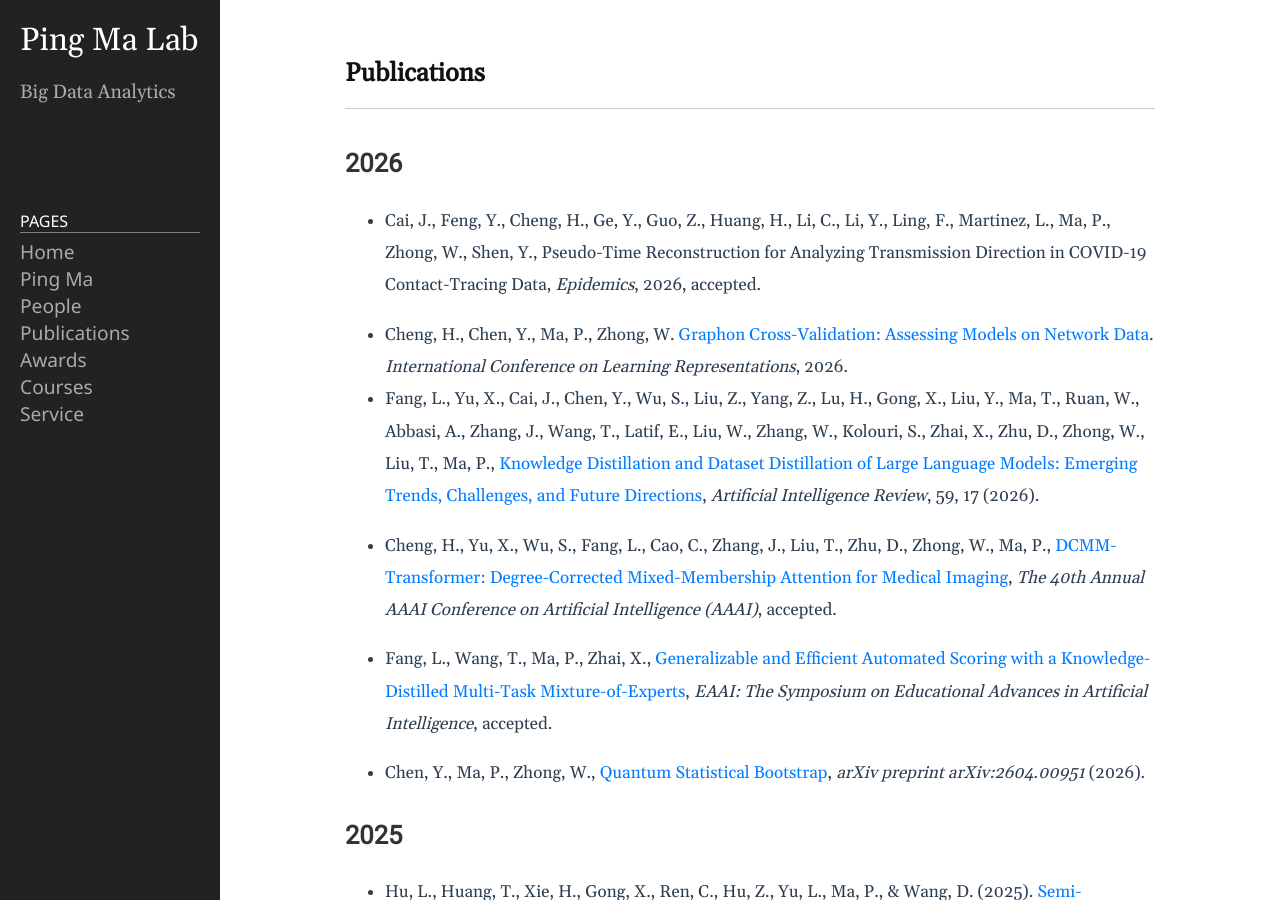
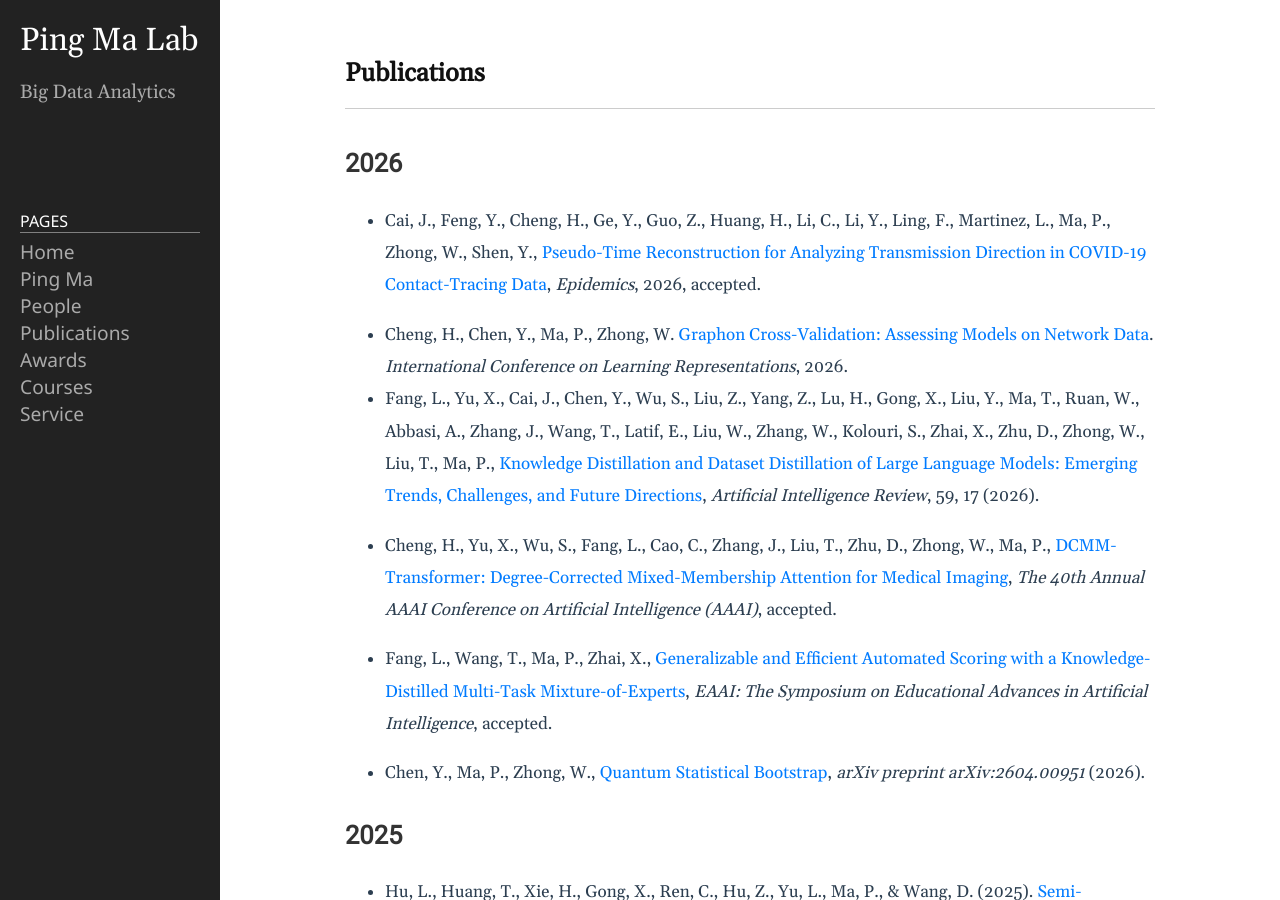
Before and after one commit to BDALpingio/BDALpingio.github.io, a Jekyll site: the page built from 3_publications.md, in a window 1280 px wide and 900 px high. Built offline with Jekyll 4.4.1, drawn with Linux system fonts in a browser that asks for light colours; part of the change alters nothing that is shown.

```diff
--- a/3_publications.md
+++ b/3_publications.md
@@ -4,7 +4,7 @@ title: Publications
 permalink: /3_publications/
 ---
 ## 2026
-- Cai, J., Feng, Y., Cheng, H., Ge, Y., Guo, Z., Huang, H., Li, C., Li, Y., Ling, F., Martinez, L., Ma, P., Zhong, W., Shen, Y., Pseudo-Time Reconstruction for Analyzing Transmission Direction in COVID-19 Contact-Tracing Data, _Epidemics_, 2026, accepted.
+- Cai, J., Feng, Y., Cheng, H., Ge, Y., Guo, Z., Huang, H., Li, C., Li, Y., Ling, F., Martinez, L., Ma, P., Zhong, W., Shen, Y., [Pseudo-Time Reconstruction for Analyzing Transmission Direction in COVID-19 Contact-Tracing Data](https://doi.org/10.1016/j.epidem.2026.100914), _Epidemics_, 2026, accepted.
 
 - Cheng, H., Chen, Y., Ma, P., Zhong, W. [Graphon Cross-Validation: Assessing Models on Network Data](https://iclr.cc/virtual/2026/poster/10011216). _International Conference on Learning Representations_, 2026.
 - Fang, L., Yu, X., Cai, J., Chen, Y., Wu, S., Liu, Z., Yang, Z., Lu, H., Gong, X., Liu, Y., Ma, T., Ruan, W., Abbasi, A., Zhang, J., Wang, T., Latif, E., Liu, W., Zhang, W., Kolouri, S., Zhai, X., Zhu, D., Zhong, W., Liu, T., Ma, P., [Knowledge Distillation and Dataset Distillation of Large Language Models: Emerging Trends, Challenges, and Future Directions](https://link.springer.com/article/10.1007/s10462-025-11423-3), _Artificial Intelligence Review_, 59, 17 (2026).
```
